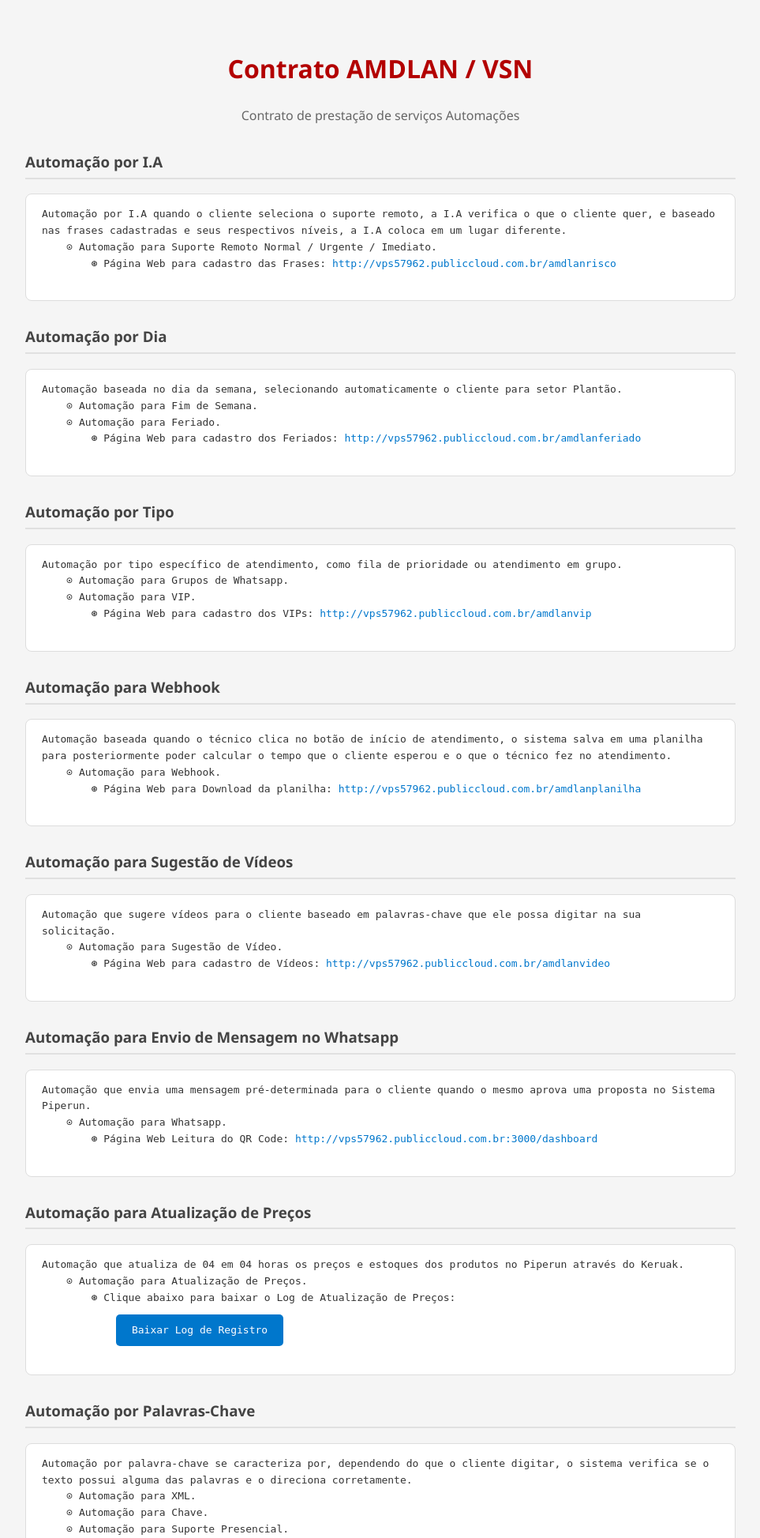
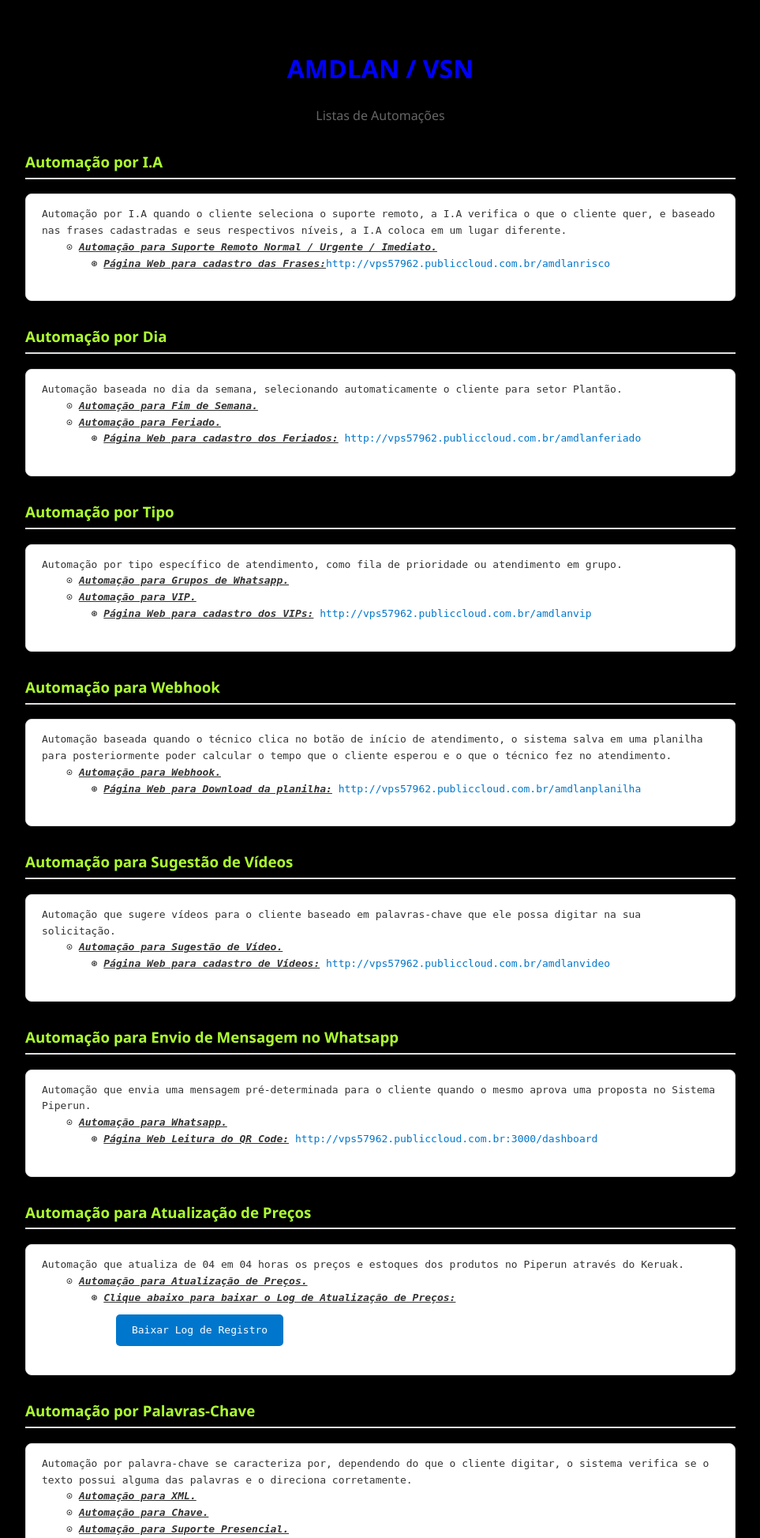
Before and after one commit to Megavictinho/Bot-Whatsapp, a Flask app: page /amdlan in a window 1280 px wide. Shown: the top 1947 px of the page at 79% size, without its empty margins (158-1121 px from the left). Run offline with Flask 3, Linux system fonts and the light colour scheme.

Commit message:
Atualização 3.2.1

```diff
--- a/templates/amdlan.html
+++ b/templates/amdlan.html
@@ -10,7 +10,7 @@
   <style>
     body {
       font-family: "Segoe UI", Tahoma, Geneva, Verdana, sans-serif;
-      background-color: #f5f5f5;
+      background-color: black;
       color: #333;
       padding: 40px;
       max-width: 900px;
@@ -18,11 +18,11 @@
       line-height: 1.6;
     }
     h1 {
-      color: #b30000;
+      color: blue;
       text-align: center;
     }
     h3 {
-      color: #444;
+      color: greenyellow;
       margin-top: 30px;
       border-bottom: 2px solid #e0e0e0;
       padding-bottom: 5px;
@@ -62,96 +62,98 @@
   </style>
 </head>
 <body>
-  <h1>Contrato AMDLAN / VSN</h1>
-  <h4>Contrato de prestação de serviços Automações</h4>
+  <h1>AMDLAN / VSN</h1>
+  <h4>Listas de Automações</h4>
 
   <h3>Automação por I.A</h3>
   <pre>
 Automação por I.A quando o cliente seleciona o suporte remoto, a I.A verifica o que o cliente quer, e baseado nas frases cadastradas e seus respectivos níveis, a I.A coloca em um lugar diferente.
-    ⊙ Automação para Suporte Remoto Normal / Urgente / Imediato.
-        ⊛ Página Web para cadastro das Frases: <a href="http://vps57962.publiccloud.com.br/amdlanrisco">http://vps57962.publiccloud.com.br/amdlanrisco</a>
+    ⊙ <b><i><u>Automação para Suporte Remoto Normal / Urgente / Imediato.</u></b></i>
+        ⊛ <b><i><u>Página Web para cadastro das Frases:</u></b></i><a href="http://vps57962.publiccloud.com.br/amdlanrisco">http://vps57962.publiccloud.com.br/amdlanrisco</a>
   </pre>
 
   <h3>Automação por Dia</h3>
   <pre>
 Automação baseada no dia da semana, selecionando automaticamente o cliente para setor Plantão.
-    ⊙ Automação para Fim de Semana.
-    ⊙ Automação para Feriado.
-        ⊛ Página Web para cadastro dos Feriados: <a href="http://vps57962.publiccloud.com.br/amdlanferiado">http://vps57962.publiccloud.com.br/amdlanferiado</a>
+    ⊙ <b><i><u>Automação para Fim de Semana.</u></b></i>
+    ⊙ <b><i><u>Automação para Feriado.</u></b></i>
+        ⊛ <b><i><u>Página Web para cadastro dos Feriados:</u></b></i> <a href="http://vps57962.publiccloud.com.br/amdlanferiado">http://vps57962.publiccloud.com.br/amdlanferiado</a>
   </pre>
 
   <h3>Automação por Tipo</h3>
   <pre>
 Automação por tipo específico de atendimento, como fila de prioridade ou atendimento em grupo.
-    ⊙ Automação para Grupos de Whatsapp.
-    ⊙ Automação para VIP.
-        ⊛ Página Web para cadastro dos VIPs: <a href="http://vps57962.publiccloud.com.br/amdlanvip">http://vps57962.publiccloud.com.br/amdlanvip</a>
+    ⊙ <b><i><u>Automação para Grupos de Whatsapp.</u></b></i>
+    ⊙ <b><i><u>Automação para VIP.</u></b></i>
+        ⊛ <b><i><u>Página Web para cadastro dos VIPs:</u></b></i> <a href="http://vps57962.publiccloud.com.br/amdlanvip">http://vps57962.publiccloud.com.br/amdlanvip</a>
   </pre>
 
   <h3>Automação para Webhook</h3>
   <pre>
 Automação baseada quando o técnico clica no botão de início de atendimento, o sistema salva em uma planilha para posteriormente poder calcular o tempo que o cliente esperou e o que o técnico fez no atendimento.
-    ⊙ Automação para Webhook.
-        ⊛ Página Web para Download da planilha: <a href="http://vps57962.publiccloud.com.br/amdlanplanilha">http://vps57962.publiccloud.com.br/amdlanplanilha</a>
+    ⊙ <b><i><u>Automação para Webhook.</u></b></i>
+        ⊛ <b><i><u>Página Web para Download da planilha:</u></b></i> <a href="http://vps57962.publiccloud.com.br/amdlanplanilha">http://vps57962.publiccloud.com.br/amdlanplanilha</a>
   </pre>
 
   <h3>Automação para Sugestão de Vídeos</h3>
   <pre>
 Automação que sugere vídeos para o cliente baseado em palavras-chave que ele possa digitar na sua solicitação.
-    ⊙ Automação para Sugestão de Vídeo.
-        ⊛ Página Web para cadastro de Vídeos: <a href="http://vps57962.publiccloud.com.br/amdlanvideos">http://vps57962.publiccloud.com.br/amdlanvideo</a>
+    ⊙ <b><i><u>Automação para Sugestão de Vídeo.</u></b></i>
+        ⊛ <b><i><u>Página Web para cadastro de Vídeos:</u></b></i> <a href="http://vps57962.publiccloud.com.br/amdlanvideos">http://vps57962.publiccloud.com.br/amdlanvideo</a>
   </pre>
 
   <h3>Automação para Envio de Mensagem no Whatsapp</h3>
   <pre>
 Automação que envia uma mensagem pré-determinada para o cliente quando o mesmo aprova uma proposta no Sistema Piperun.
-    ⊙ Automação para Whatsapp.
-        ⊛ Página Web Leitura do QR Code: <a href="http://vps57962.publiccloud.com.br:3000/dashboard">http://vps57962.publiccloud.com.br:3000/dashboard</a>
+    ⊙ <b><i><u>Automação para Whatsapp.</u></b></i>
+        ⊛ <b><i><u>Página Web Leitura do QR Code:</u></b></i> <a href="http://vps57962.publiccloud.com.br:3000/dashboard">http://vps57962.publiccloud.com.br:3000/dashboard</a>
   </pre>
 
   <h3>Automação para Atualização de Preços</h3>
   <pre>
 Automação que atualiza de 04 em 04 horas os preços e estoques dos produtos no Piperun através do Keruak.
-    ⊙ Automação para Atualização de Preços.
-        ⊛ Clique abaixo para baixar o Log de Atualização de Preços:
+    ⊙ <b><i><u>Automação para Atualização de Preços.</u></b></i>
+        ⊛ <b><i><u>Clique abaixo para baixar o Log de Atualização de Preços:</u></b></i>
             <a href="/downloadlog" class="btn">Baixar Log de Registro</a>
   </pre>
 
   <h3>Automação por Palavras-Chave</h3>
   <pre>
 Automação por palavra-chave se caracteriza por, dependendo do que o cliente digitar, o sistema verifica se o texto possui alguma das palavras e o direciona corretamente.
-    ⊙ Automação para XML.
-    ⊙ Automação para Chave.
-    ⊙ Automação para Suporte Presencial.
-    ⊙ Automação para Suporte de Ponto.
+    ⊙ <b><i><u>Automação para XML.</u></b></i>
+    ⊙ <b><i><u>Automação para Chave.</u></b></i>
+    ⊙ <b><i><u>Automação para Suporte Presencial.</u></b></i>
+    ⊙ <b><i><u>Automação para Suporte de Ponto.</u></b></i>
   </pre>
 
   <h3>Automação para Financeiro</h3>
   <pre>
 Automação baseada no que o cliente digita no campo cnpjcpj, solicitado no início do atendimento. O sistema verifica se há algum boleto em aberto por mais de 10 dias.
-    ⊙ Automação para Financeiro.
+    ⊙ <b><i><u>Automação para Financeiro.</u></b></i>
+    ⊙ <b><i><u>Automação para Envio de Boletos em Aberto para o Cliente.</u></b></i>
+    ⊙ <b><i><u>Automação para Envio de orçamento direto para o funil de vendas do Piperun.</u></b></i>
   </pre>
 
   <h3>Automação para Técnico Interno</h3>
   <pre>
 Automação baseada no que o Técnico digita no campo cnpjcpj (04.092.639/0001-03), solicitado no início do atendimento. O sistema verifica e o coloca em evidência para o suporte dar prioridade.
-    ⊙ Automação para Técnico.
+    ⊙ <b><i><u>Automação para Técnico.</u></b></i>
   </pre>
 
   <h3>Aplicativo de Consulta Ao Keruak</h3>
   <pre>
 Aplicativo que consulta o Keruak para verificar e adicionar informações, como Link, Chaves VPN. Com login em banco de dados online e log de acesso.
-    ⊙ Aplicativo de Consulta Keruak para o suporte Remoto, sem informações de valores.
-    ⊙ Aplicativo de Consulta Keruak para o comercial, com informações de valores.
+    ⊙ <b><i><u>Aplicativo de Consulta Keruak para o suporte Remoto, sem informações de valores.</u></b></i>
+    ⊙ <b><i><u>Aplicativo de Consulta Keruak para o comercial, com informações de valores.</u></b></i>
   </pre>
 
   <h3>Dúvidas</h3>
   <pre>
 Baseia suporte aos sistemas detalhados com ajuda sem execução.
-    ⊙ Keruak.
-    ⊙ Piperun.
-    ⊙ Plataforma.
-    ⊙ Mídia indoor.
+    ⊙ <b><i><u>Keruak.</u></b></i>
+    ⊙ <b><i><u>Piperun.</u></b></i>
+    ⊙ <b><i><u>Plataforma.</u></b></i>
+    ⊙ <b><i><u>Mídia indoor.</u></b></i>
   </pre>
 </body>
 </html>
```
